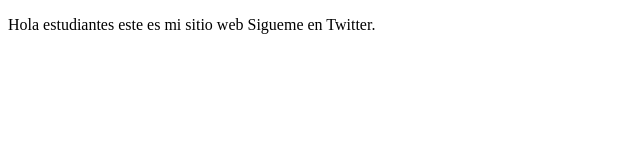
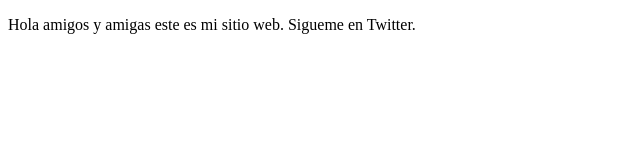
Before and after one commit to emiliomm2/proyectoDemoCursoPrework, a plain HTML site: page index.html in a window 1280 px wide. Shown: the full height of the page, 0-640 px from the left. Drawn offline with Linux system fonts and the light colour scheme.

```diff
--- a/index.html
+++ b/index.html
@@ -8,7 +8,7 @@
 </head>
 <body>
     <p>
-        Hola estudiantes este es mi sitio web
+        Hola amigos y amigas este es mi sitio web.
         Sigueme en Twitter.
     </p>
 </body>
```
